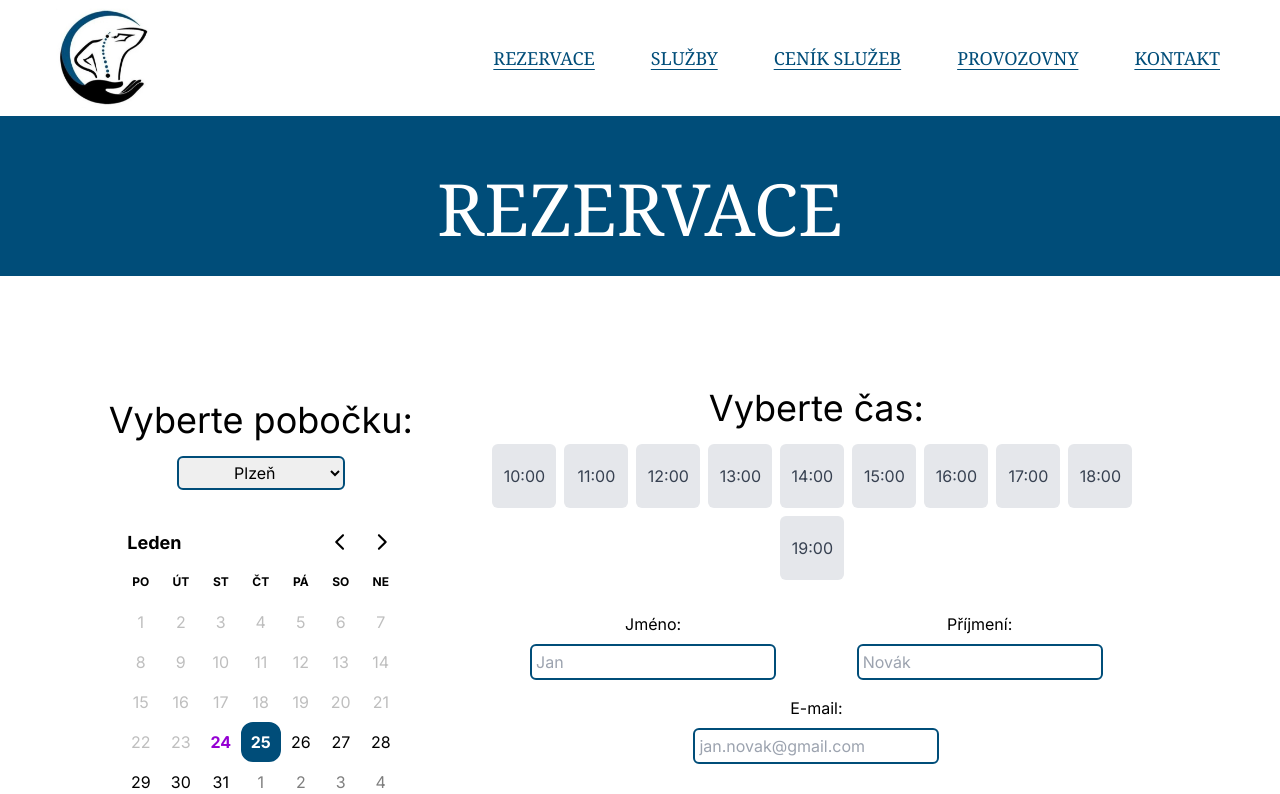
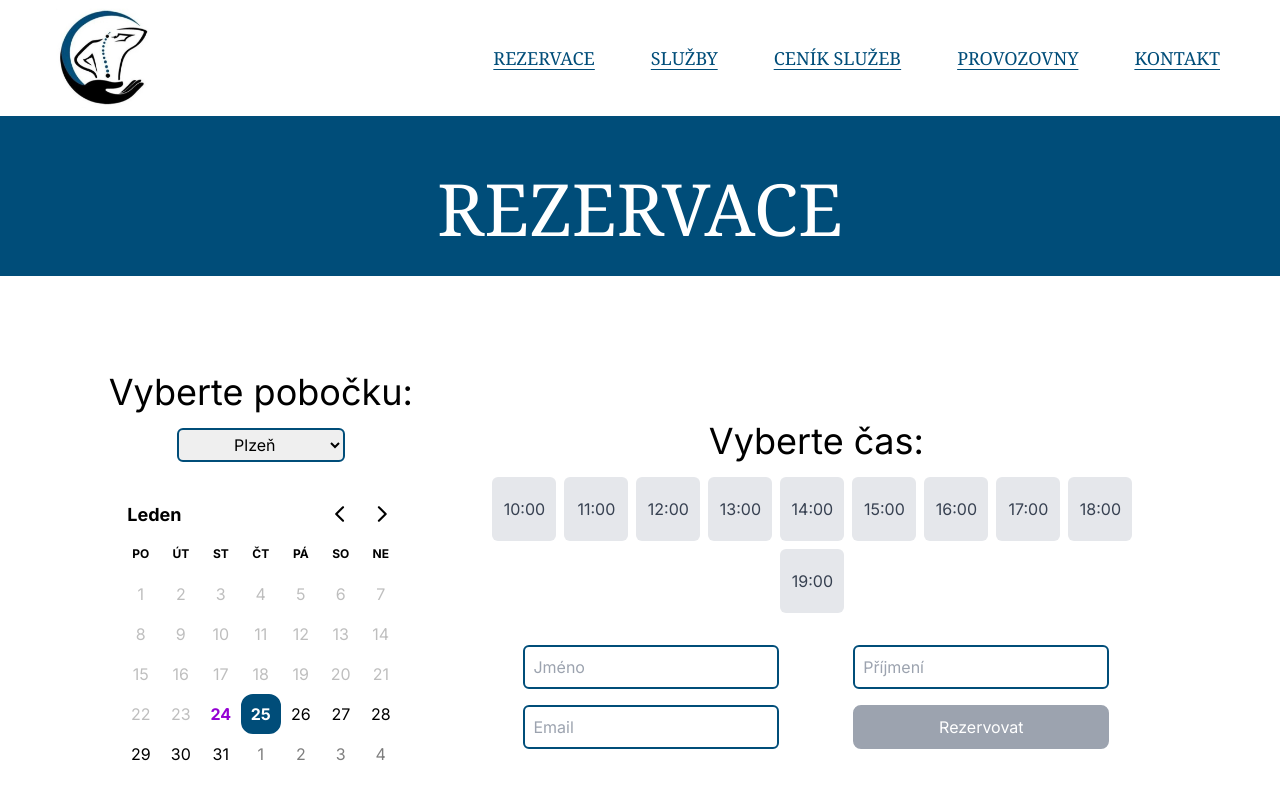
Before and after one commit to Quirex0/bp_reservation_project, a Next.js app: page /rezervace in a window 1280 px wide. Shown: the top 794 px of the page. Built offline with nearby package versions, Linux system fonts and the light colour scheme; no server answers; the database is empty.

Commit message:
vizuální úprava kalendáře

```diff
--- a/src/app/page.tsx
+++ b/src/app/page.tsx
@@ -1,7 +1,6 @@
 import { Metadata } from 'next'
 import Navbar from '../components/Navbar';
 import Footer from "@/components/Footer";
-import Image from 'next/image';
 
 export const metadata: Metadata = {
   title: 'Masaze-jm',
--- a/src/components/Calendar.tsx
+++ b/src/components/Calendar.tsx
@@ -192,44 +192,33 @@ export default function Calendar() {
 
         <div className='flex flex-col p-2'>
           <div className='flex flex-col lg:flex-row justify-evenly'>
-            <div className='flex flex-col mb-4'>
-              <div className='flex justify-center mb-2'>
-                Jméno:
-              </div>
-              <div className='flex justify-center'>
-                <input className='border-2 rounded-md border-customColor p-1' id='jmeno' type="text" placeholder="Jan" value={firstName} onChange={handleFirstNameChange} autoComplete="given-name" />
-                {formErrors.firstName && <span className="text-red-500">{formErrors.firstName}</span>}
-              </div>
+            <div className='flex justify-center mb-4'>
+              <input className='border-2 rounded-md border-customColor p-2 w-64' id='jmeno' type="text" placeholder="Jméno" value={firstName} onChange={handleFirstNameChange} autoComplete="given-name" />
+              {formErrors.firstName && <span className="text-red-500">{formErrors.firstName}</span>}
             </div>
-            <div className='flex flex-col mb-4'>
-              <div className='flex justify-center mb-2'>
-                Příjmení:
-              </div>
-              <div className='flex justify-center'>
-                <input className='border-2 rounded-md border-customColor p-1' id='prijmeni' type="text" placeholder="Novák" value={lastName} onChange={handleLastNameChange} autoComplete="family-name" />
-                {formErrors.lastName && <span className="text-red-500">{formErrors.lastName}</span>}
-              </div>
+
+            <div className='flex justify-center mb-4'>
+              <input className='border-2 rounded-md border-customColor p-2 w-64' id='prijmeni' type="text" placeholder="Příjmení" value={lastName} onChange={handleLastNameChange} autoComplete="family-name" />
+              {formErrors.lastName && <span className="text-red-500">{formErrors.lastName}</span>}
             </div>
           </div>
-          <div className='flex flex-col mb-4'>
-            <div className='flex justify-center mb-2'>
-              E-mail:
-            </div>
+
+          <div className='flex flex-col lg:flex-row justify-evenly mb-4'>
             <div className='flex justify-center'>
-              <input className='border-2 rounded-md border-customColor p-1' id='email' type="text" placeholder="jan.novak@gmail.com" value={email} onChange={handleEmailChange} autoComplete="email" />
+              <input className='border-2 rounded-md border-customColor p-2 w-64' id='email' type="text" placeholder="Email" value={email} onChange={handleEmailChange} autoComplete="email" />
               {formErrors.email && <span className="text-red-500">{formErrors.email}</span>}
             </div>
-          </div>
-          <div className='flex justify-center m-4'>
-            <button disabled={!selectedTime || !!formErrors.firstName || !!formErrors.lastName || !!formErrors.email || !!formErrors.selectedTime} className={`border rounded-lg bg-customColor text-white p-2 ${!selectedTime && !formErrors.firstName && !formErrors.lastName && !formErrors.email && !formErrors.selectedTime ? 'bg-gray-400 cursor-not-allowed' : ''}`} onClick={handleSubmit}>
-              Rezervovat
-            </button>
+
+            <div className='flex justify-center'>
+              <button disabled={!selectedTime || !!formErrors.firstName || !!formErrors.lastName || !!formErrors.email || !!formErrors.selectedTime} className={`border-2 rounded-lg bg-customColor border-customColor text-white p-2 w-64 ${!selectedTime && !formErrors.firstName && !formErrors.lastName && !formErrors.email && !formErrors.selectedTime ? 'bg-gray-400 border-gray-400 cursor-not-allowed' : ''}`} onClick={handleSubmit}>
+                Rezervovat
+              </button>
+            </div>
           </div>
         </div>
-      </div>
 
 
-
+      </div>
 
     </div>
   );
```
